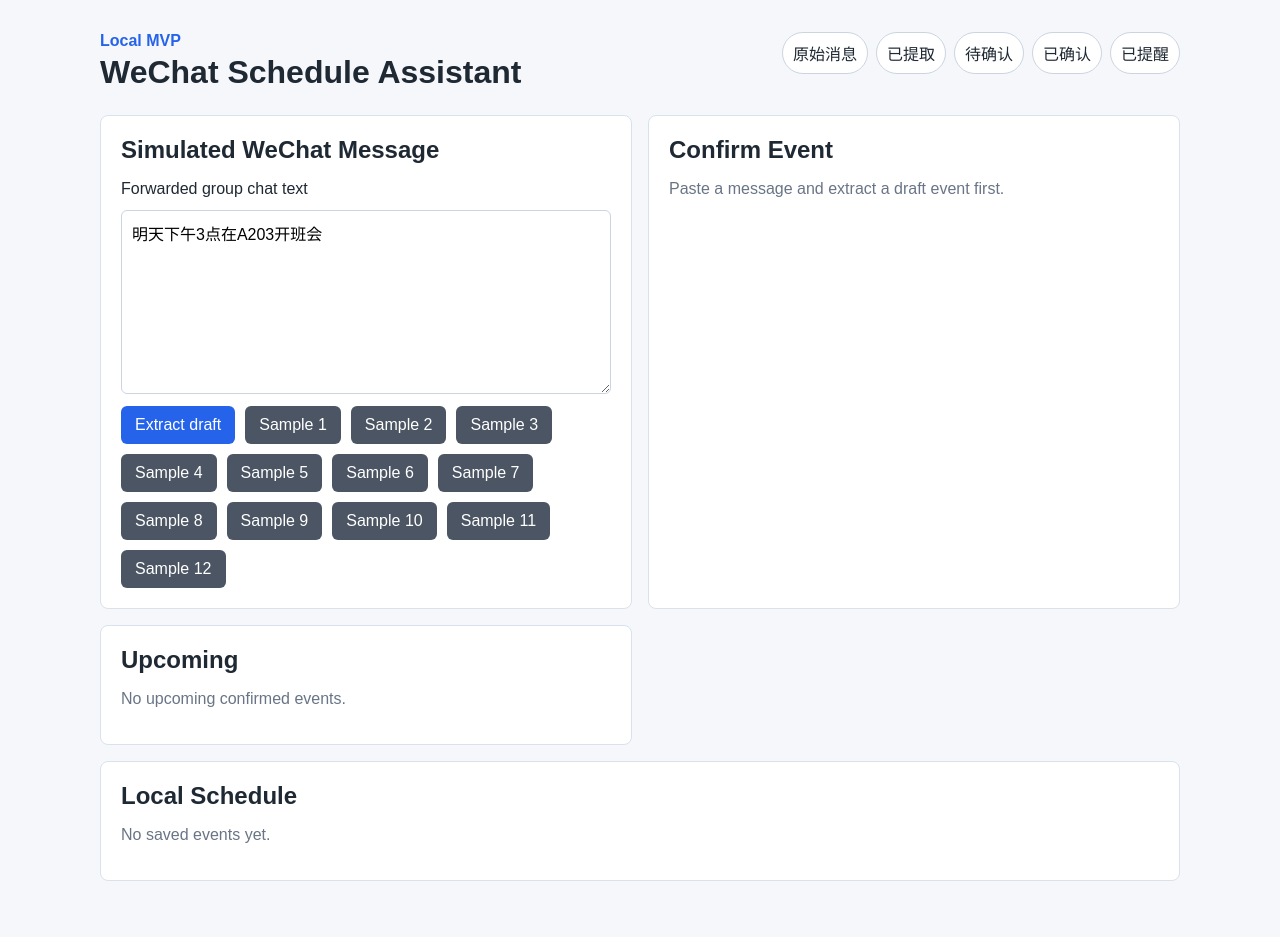
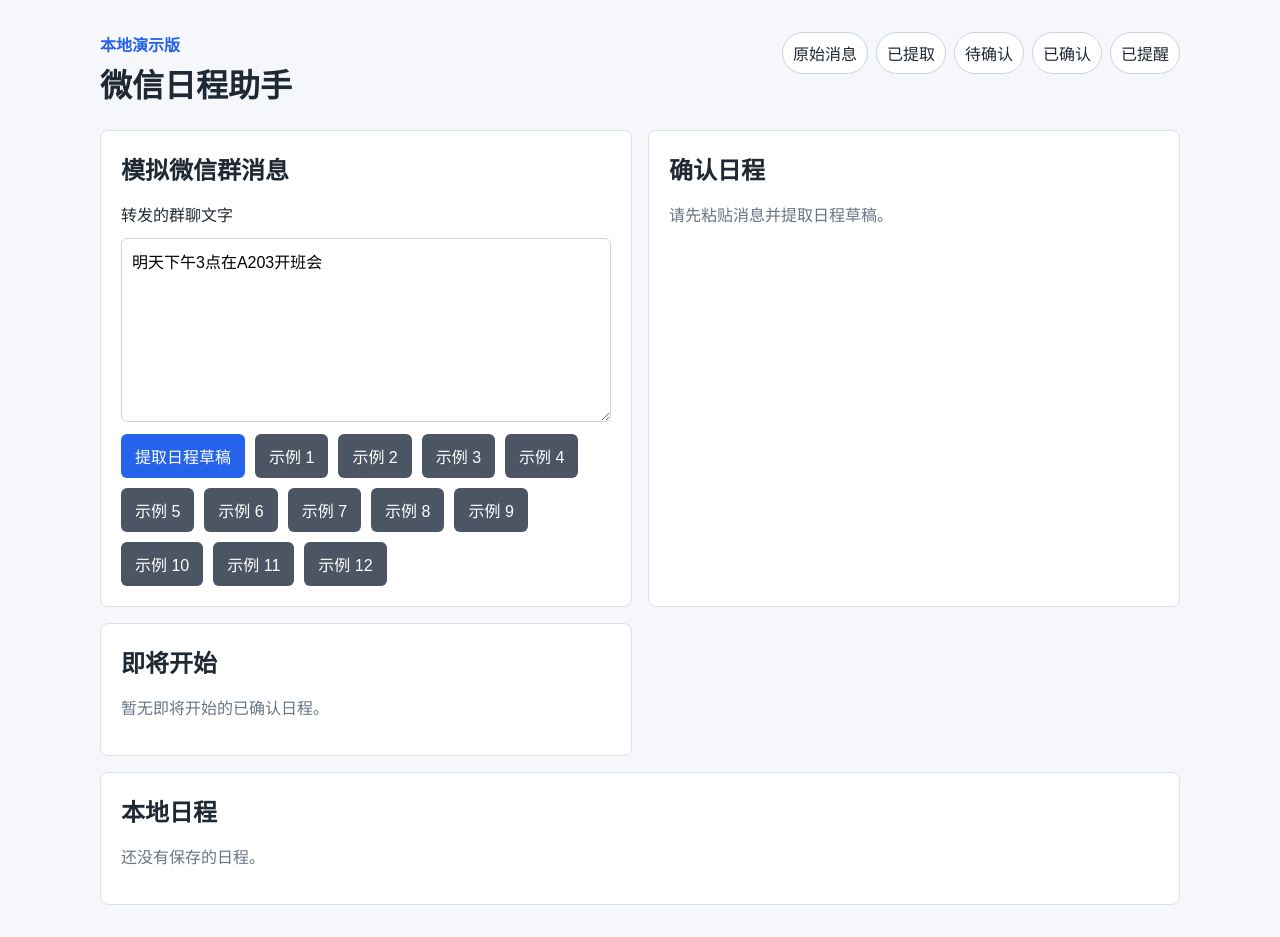
Before and after one commit to xiajibaqide/wechat-schedule-assistant, a React (Vite) app: page / in a window 1280 px wide. Before the commit the page ends 913 px from the top, so only its background shows below. Built offline with nearby package versions, Linux system fonts and the light colour scheme.

Commit message:
localize UI text to Chinese

```diff
--- a/index.html
+++ b/index.html
@@ -1,9 +1,9 @@
 <!doctype html>
-<html lang="en">
+<html lang="zh-CN">
   <head>
     <meta charset="UTF-8" />
     <meta name="viewport" content="width=device-width, initial-scale=1.0" />
-    <title>WeChat Schedule Assistant</title>
+    <title>微信日程助手</title>
   </head>
   <body>
     <div id="root"></div>
--- a/src/App.jsx
+++ b/src/App.jsx
@@ -62,10 +62,10 @@ function App() {
     <main className="app-shell">
       <header className="app-header">
         <div>
-          <p className="eyebrow">Local MVP</p>
-          <h1>WeChat Schedule Assistant</h1>
+          <p className="eyebrow">本地演示版</p>
+          <h1>微信日程助手</h1>
         </div>
-        <ol className="workflow-list" aria-label="Agent workflow">
+        <ol className="workflow-list" aria-label="助手工作流">
           {WORKFLOW_STEPS.map((step) => (
             <li key={step.id}>{step.label}</li>
           ))}
--- a/src/components/EventConfirmation.jsx
+++ b/src/components/EventConfirmation.jsx
@@ -5,6 +5,12 @@ const emptyForm = {
   date: '',
   time: '',
   location: '',
+};
+
+const statusText = {
+  pending: '待确认',
+  confirmed: '已确认',
+  dismissed: '已忽略',
 };
 
 function EventConfirmation({ draftEvent, onConfirm, onDismiss }) {
@@ -34,8 +40,8 @@ function EventConfirmation({ draftEvent, onConfirm, onDismiss }) {
   if (!draftEvent) {
     return (
       <section className="panel">
-        <h2>Confirm Event</h2>
-        <p className="muted">Paste a message and extract a draft event first.</p>
+        <h2>确认日程</h2>
+        <p className="muted">请先粘贴消息并提取日程草稿。</p>
       </section>
     );
   }
@@ -47,51 +53,55 @@ function EventConfirmation({ draftEvent, onConfirm, onDismiss }) {
 
   return (
     <section className="panel">
-      <h2>Confirm Event</h2>
+      <h2>确认日程</h2>
       <div className="status-line">
-        <span>Status: {draftEvent.status}</span>
-        <span>Confidence: {Math.round(draftEvent.confidence * 100)}%</span>
+        <span>状态：{statusText[draftEvent.status] || draftEvent.status}</span>
+        <span>置信度：{Math.round(draftEvent.confidence * 100)}%</span>
       </div>
 
       <div className="stack">
         <label>
-          Title
+          活动标题
           <input
             value={formData.title}
             onChange={(event) => updateField('title', event.target.value)}
+            placeholder="例如：数据库课程答疑"
           />
         </label>
         <label>
-          Date
+          日期
           <input
             type="date"
             value={formData.date}
             onChange={(event) => updateField('date', event.target.value)}
+            placeholder="选择日期"
           />
         </label>
         <label>
-          Time
+          时间
           <input
             type="time"
             value={formData.time}
             onChange={(event) => updateField('time', event.target.value)}
+            placeholder="选择时间"
           />
         </label>
         <label>
-          Location
+          地点
           <input
             value={formData.location}
             onChange={(event) => updateField('location', event.target.value)}
+            placeholder="例如：A203"
           />
         </label>
       </div>
 
       <div className="button-row">
         <button type="button" onClick={() => onConfirm(updatedEvent)}>
-          Confirm
+          确认保存
         </button>
         <button type="button" onClick={() => onDismiss(updatedEvent)}>
-          Dismiss
+          忽略
         </button>
       </div>
     </section>
--- a/src/components/MessageInput.jsx
+++ b/src/components/MessageInput.jsx
@@ -16,24 +16,25 @@ function MessageInput({ onExtract }) {
 
   return (
     <section className="panel">
-      <h2>Simulated WeChat Message</h2>
+      <h2>模拟微信群消息</h2>
       <form onSubmit={handleSubmit} className="stack">
-        <label htmlFor="messageText">Forwarded group chat text</label>
+        <label htmlFor="messageText">转发的群聊文字</label>
         <textarea
           id="messageText"
           value={messageText}
           onChange={(event) => setMessageText(event.target.value)}
+          placeholder="粘贴一条模拟微信群消息"
           rows="9"
         />
         <div className="button-row">
-          <button type="submit">Extract draft</button>
+          <button type="submit">提取日程草稿</button>
           {sampleMessages.map((sampleMessage, index) => (
             <button
               key={sampleMessage}
               type="button"
               onClick={() => setMessageText(sampleMessage)}
             >
-              Sample {index + 1}
+              示例 {index + 1}
             </button>
           ))}
         </div>
--- a/src/components/ReminderPanel.jsx
+++ b/src/components/ReminderPanel.jsx
@@ -5,9 +5,9 @@ function ReminderPanel({ events }) {
 
   return (
     <section className="panel">
-      <h2>Upcoming</h2>
+      <h2>即将开始</h2>
       {upcomingEvents.length === 0 ? (
-        <p className="muted">No upcoming confirmed events.</p>
+        <p className="muted">暂无即将开始的已确认日程。</p>
       ) : (
         <ul className="compact-list">
           {upcomingEvents.map((eventItem) => (
--- a/src/components/ScheduleList.jsx
+++ b/src/components/ScheduleList.jsx
@@ -5,6 +5,12 @@ const emptyEditForm = {
   date: '',
   time: '',
   location: '',
+};
+
+const statusText = {
+  pending: '待确认',
+  confirmed: '已确认',
+  dismissed: '已忽略',
 };
 
 function ScheduleList({ events, onDelete, onUpdate }) {
@@ -46,9 +52,9 @@ function ScheduleList({ events, onDelete, onUpdate }) {
 
   return (
     <section className="panel wide-panel">
-      <h2>Local Schedule</h2>
+      <h2>本地日程</h2>
       {confirmedEvents.length === 0 ? (
-        <p className="muted">No saved events yet.</p>
+        <p className="muted">还没有保存的日程。</p>
       ) : (
         <ul className="event-list">
           {confirmedEvents.map((eventItem) => (
@@ -65,10 +71,10 @@ function ScheduleList({ events, onDelete, onUpdate }) {
                   <EventSummary eventItem={eventItem} />
                   <div className="button-row">
                     <button type="button" onClick={() => startEditing(eventItem)}>
-                      Edit
+                      编辑
                     </button>
                     <button type="button" onClick={() => onDelete(eventItem.id)}>
-                      Delete
+                      删除
                     </button>
                   </div>
                 </>
@@ -84,13 +90,14 @@ function ScheduleList({ events, onDelete, onUpdate }) {
 function EventSummary({ eventItem }) {
   return (
     <div>
-      <strong>{eventItem.title || 'Untitled event'}</strong>
+      <strong>{eventItem.title || '未命名日程'}</strong>
       <p>
-        {eventItem.date || 'No date'} {eventItem.time || ''}
+        {eventItem.date || '未设置日期'} {eventItem.time || ''}
         {eventItem.location ? ` - ${eventItem.location}` : ''}
       </p>
       <p className="muted">
-        {eventItem.status} - confidence {Math.round(eventItem.confidence * 100)}%
+        {statusText[eventItem.status] || eventItem.status} - 置信度{' '}
+        {Math.round(eventItem.confidence * 100)}%
       </p>
     </div>
   );
@@ -100,41 +107,45 @@ function EditEventForm({ editForm, onChange, onSave, onCancel }) {
   return (
     <div className="stack">
       <label>
-        Title
+        活动标题
         <input
           value={editForm.title}
           onChange={(event) => onChange('title', event.target.value)}
+          placeholder="例如：班会"
         />
       </label>
       <label>
-        Date
+        日期
         <input
           type="date"
           value={editForm.date}
           onChange={(event) => onChange('date', event.target.value)}
+          placeholder="选择日期"
         />
       </label>
       <label>
-        Time
+        时间
         <input
           type="time"
           value={editForm.time}
           onChange={(event) => onChange('time', event.target.value)}
+          placeholder="选择时间"
         />
       </label>
       <label>
-        Location
+        地点
         <input
           value={editForm.location}
           onChange={(event) => onChange('location', event.target.value)}
+          placeholder="例如：图书馆门口"
         />
       </label>
       <div className="button-row">
         <button type="button" onClick={onSave}>
-          Save
+          保存
         </button>
         <button type="button" onClick={onCancel}>
-          Cancel
+          取消
         </button>
       </div>
     </div>
```
